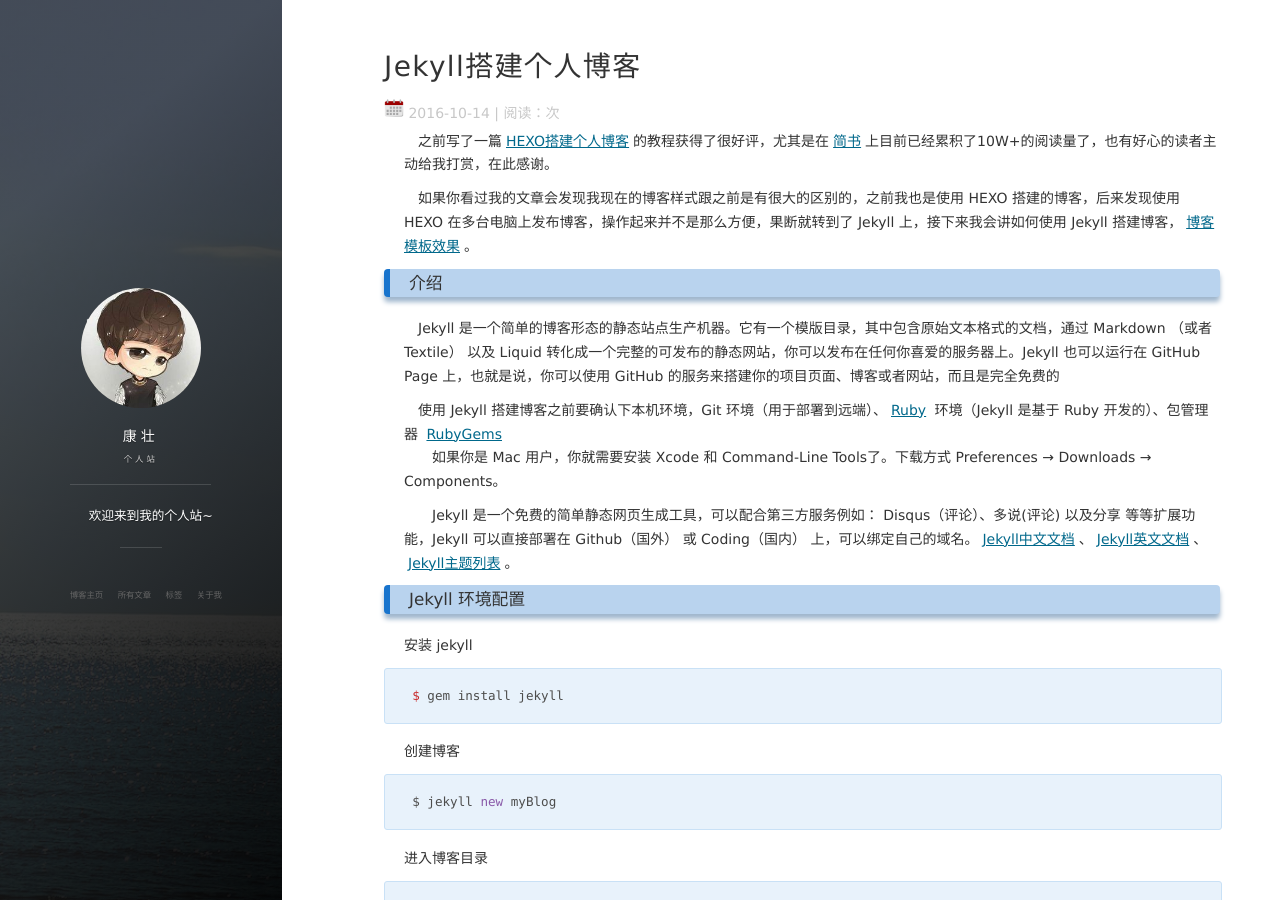
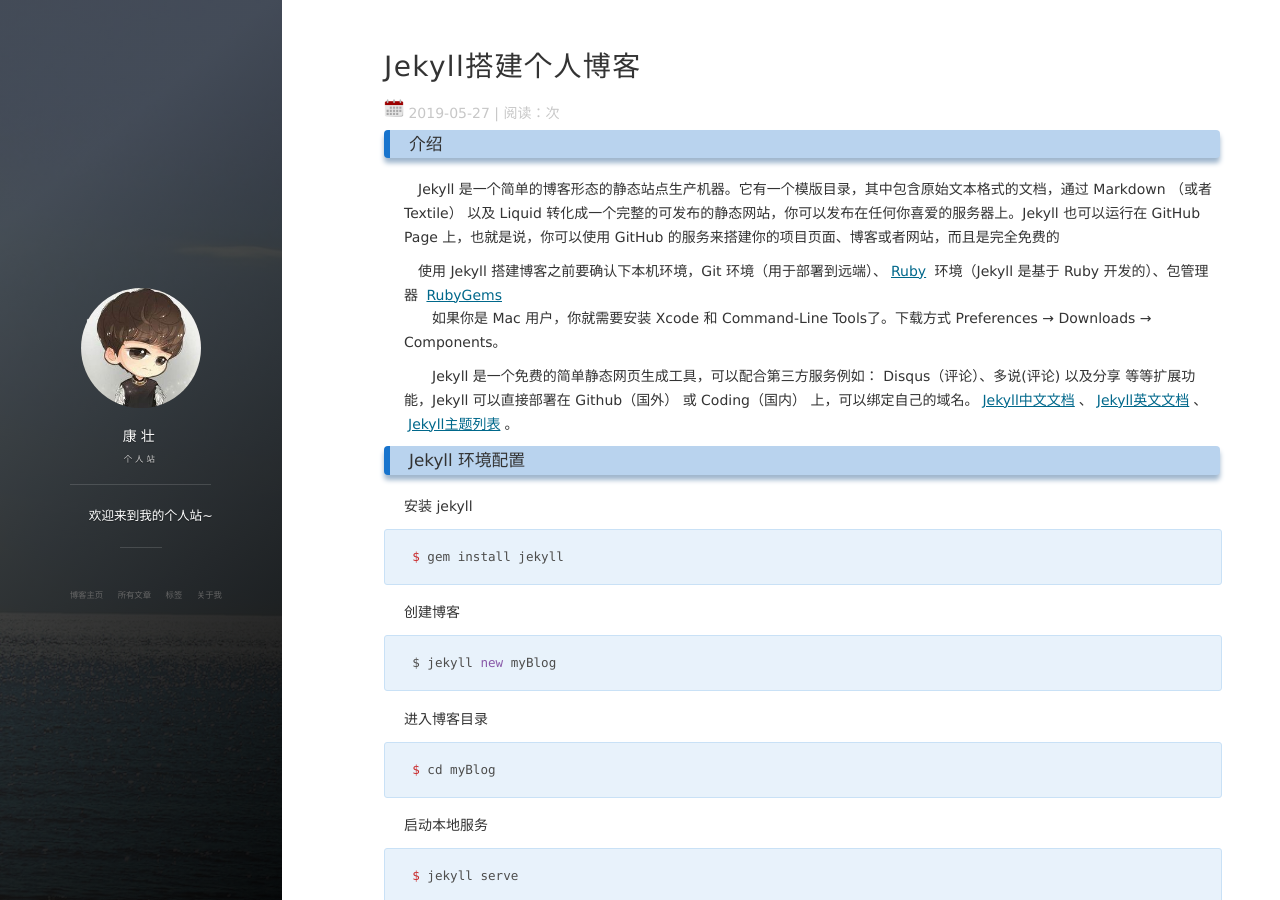
Before and after one commit to kangzhuang0201/kangzhuang0201.github.io, a Jekyll site: the page built from _posts/2016-10-14-jekyll_tutorials1.md, in a window 1280 px wide and 900 px high. Built offline with Jekyll 4.4.1, drawn with Linux system fonts in a browser that asks for light colours; nearby versions of some CDN libraries; comment, search, counter and statistics services are not loaded.

Commit message:
修改博客

```diff
--- a/_posts/2016-10-14-jekyll_tutorials1.md
+++ b/_posts/2016-10-14-jekyll_tutorials1.md
@@ -1,14 +1,9 @@
 ---
 layout: post
 title: Jekyll搭建个人博客
-date: 2016-10-14
+date: 2019-05-27
 tags: 博客
 ---
-
-　之前写了一篇[HEXO搭建个人博客](http://baixin.io/2015/08/HEXO%E6%90%AD%E5%BB%BA%E4%B8%AA%E4%BA%BA%E5%8D%9A%E5%AE%A2/)的教程获得了很好评，尤其是在[简书](http://www.jianshu.com/p/465830080ea9)上目前已经累积了10W+的阅读量了，也有好心的读者主动给我打赏，在此感谢。
-
-　如果你看过我的文章会发现我现在的博客样式跟之前是有很大的区别的，之前我也是使用 HEXO 搭建的博客，后来发现使用 HEXO 在多台电脑上发布博客，操作起来并不是那么方便，果断就转到了 Jekyll 上，接下来我会讲如何使用 Jekyll 搭建博客，[博客模板效果](http://baixin.io/#blog)。
-
 
 ### 介绍
 
```
Also changed, not shown: other parts of _posts/2016-10-14-jekyll_tutorials1.md (+2 -0 lines), _posts/2015-08-25-HEXO搭建个人博客.md (+1 -1 lines), _posts/2016-06-12-HEXO_Advanced.md (+1 -2 lines), _posts/2016-07-13-GitTutorial.md (+1 -1 lines), _posts/jekyll_tutorials2.md (deleted, +0 -40 lines).
